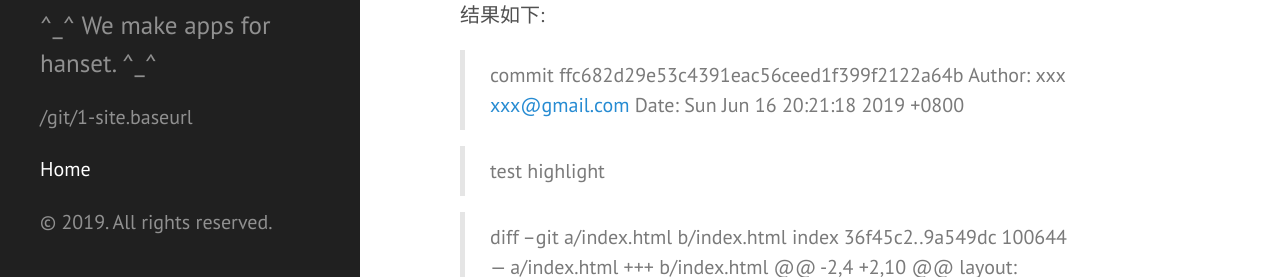
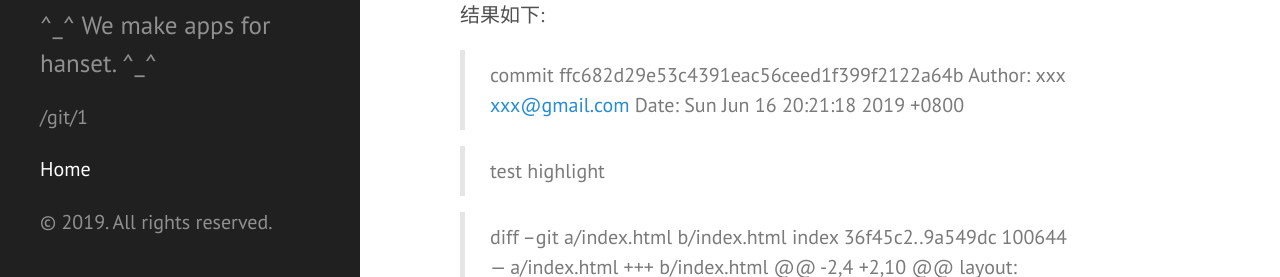
Before and after one commit to Amzaing/Amzaing.github.io, a Jekyll site: the page built from _posts/2019-06-16-git.md, in a window 1280 px wide and 900 px high, scrolled down 473 px. Shown: the part 623-900 px from the top of the window. Built offline with Jekyll 4.4.1, drawn with Linux system fonts in a browser that asks for light colours; Markdown is read by kramdown in place of the engine named in the settings.

Commit message:
Update sidebar.html

```diff
--- a/_includes/sidebar.html
+++ b/_includes/sidebar.html
@@ -3,7 +3,8 @@
     <div class="sidebar-about">
       <h1>{{ site.title }}</h1>
       <p class="lead">{{ site.description }}</p>
-      <p>{{page.url}}-site.baseurl</p>
+      <p>{{page.url}}</p>
+      <p>{{site.baseurl}}</p>
     </div>
 
     <nav class="sidebar-nav">
```
